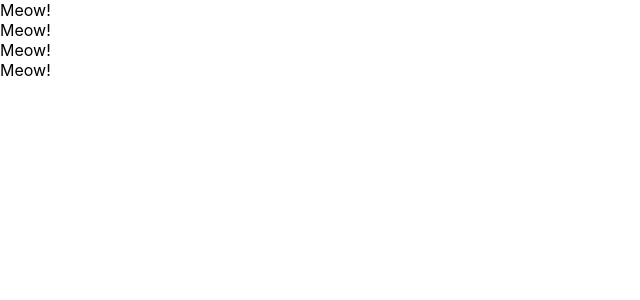
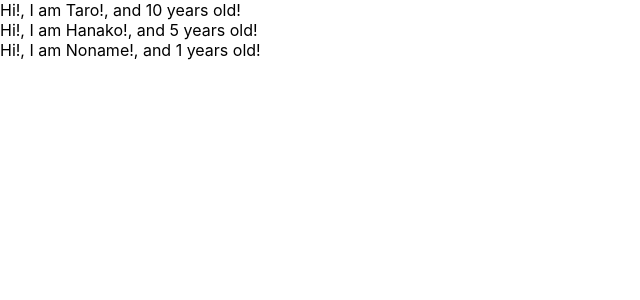
Before and after one commit to tanahizu/udemy-react, a React (Create React App) app: page / in a window 1280 px wide. Shown: the top 300 px of the page, without its empty margins (0-640 px from the left). Built offline with nearby package versions, Linux system fonts and the light colour scheme.

Commit message:
lean props

```diff
--- a/src/App.js
+++ b/src/App.js
@@ -1,30 +1,28 @@
 import React from 'react';
 
-// class App extends Component {
-
-//   render() {
-//     return (
-//       <React.Fragment>
-//         <label htmlFor="bar">bar</label>
-//         <input type="text" onChange={() => {console.log("I am clicked!");}} />
-//       </React.Fragment>
-//     )
-//   }
-
-// }
-
 const App = () => {
+  const profiles = [
+    {name: "Taro", age: 10},
+    {name: "Hanako", age: 5},
+    {name: "Noname"}
+  ]
   return (
     <div>
-      <Cat />
-      <Cat />
-      <Cat />
-      <Cat />
+      {
+        profiles.map( (profile, index) => {
+          return <User name={profile.name} age={profile.age} key={index} />
+        })
+      }
     </div>
   )
 }
 
-const Cat = () => {
-  return <div>Meow!</div>
+const User = (props) => {
+  return <div>Hi!, I am {props.name}!, and {props.age} years old!</div>
 }
+
+User.defaultProps = {
+  age: 1
+}
+
 export default App;
```
